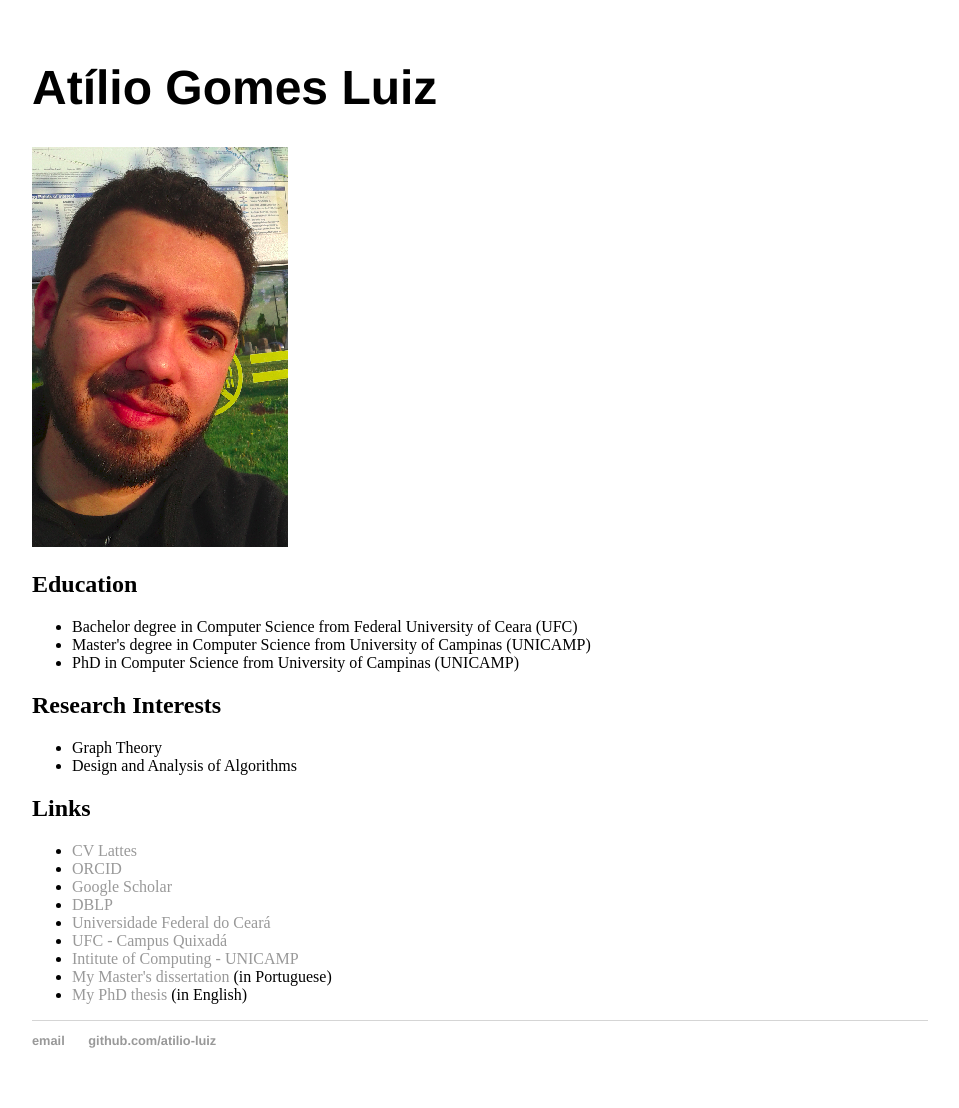
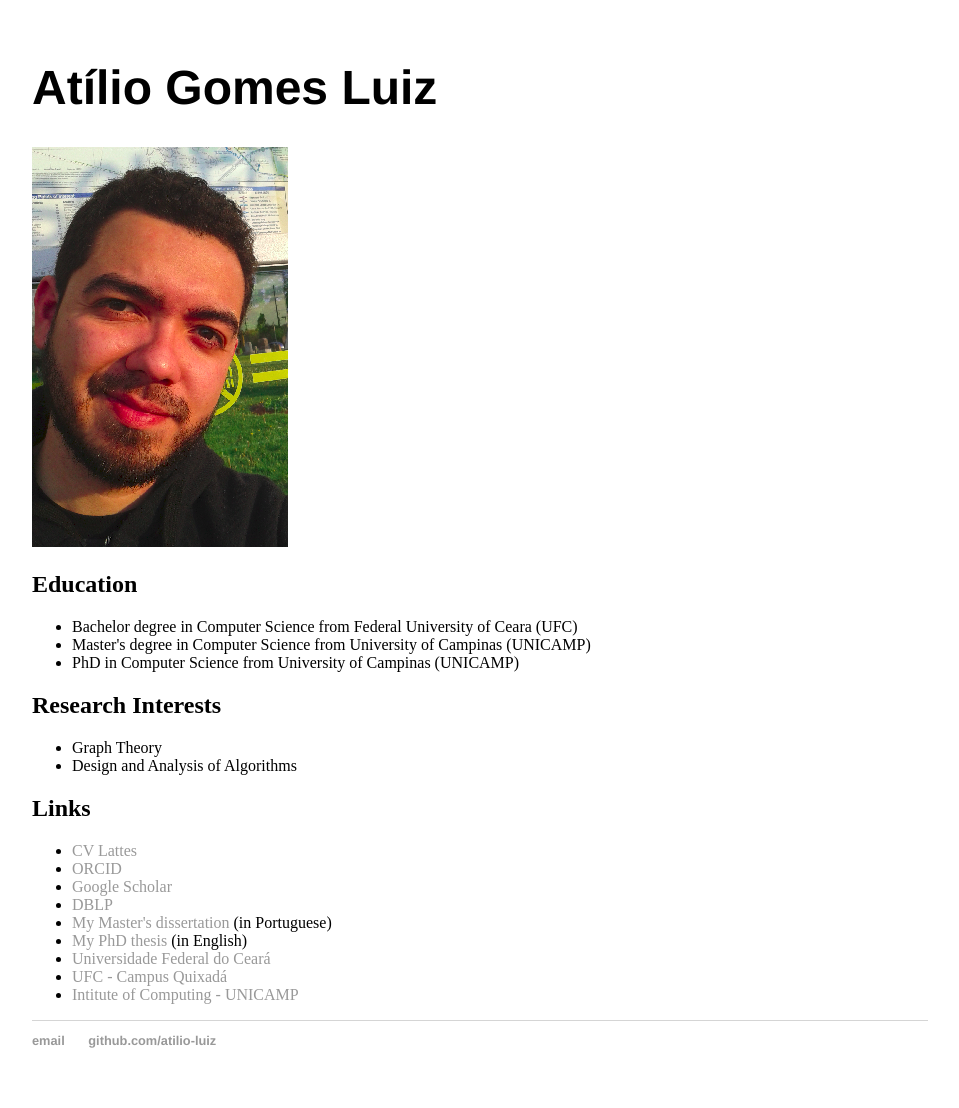
Before and after one commit to Atilio-Luiz/atilio-luiz.github.io, a Jekyll site: the page built from index.md, in a window 1280 px wide. Shown: the whole page, without its empty margins (160-1119 px from the left). Built offline with Jekyll 4.4.1, drawn with Linux system fonts in a browser that asks for light colours.

```diff
--- a/index.md
+++ b/index.md
@@ -23,10 +23,11 @@ title: Atílio Luiz - UFC-Quixadá
             <li><a href="https://orcid.org/0000-0002-6177-403X" title="Google Scholar" target="_blank">ORCID</a></li>
             <li><a href="https://scholar.google.com.br/citations?user=SoW-AFAAAAAJ&hl=pt-BR&oi=ao&hl=pt-BR" title="Google Scholar" target="_blank">Google Scholar</a></li>
 		    <li><a href="https://dblp.uni-trier.de/pers/hd/l/Luiz:At=iacute=lio_G=" target="_blank">DBLP</a></li>
+		    <li><a href="http://repositorio.unicamp.br/jspui/handle/REPOSIP/275526" target="_blank">My Master's dissertation</a> (in Portuguese)</li>
+		    <li><a href="http://repositorio.unicamp.br/jspui/handle/REPOSIP/332078" target="_blank">My PhD thesis</a> (in English)</li>
 		    <li><a href="http://www.ufc.br" title="UFC" target="_blank">Universidade Federal do Ceará</a></li>
 		    <li><a href="https://www.quixada.ufc.br" title="UFC Quixadá" target="_blank">UFC - Campus Quixadá</a></li>
 		    <li><a href="http://www.ic.unicamp.br/" target="_blank">Intitute of Computing - UNICAMP</a></li>
-		    <li><a href="http://repositorio.unicamp.br/jspui/handle/REPOSIP/275526" target="_blank">My Master's dissertation</a> (in Portuguese)</li>
-		    <li><a href="http://repositorio.unicamp.br/jspui/handle/REPOSIP/332078" target="_blank">My PhD thesis</a> (in English)</li>
+
 	    </ul>
 </div><!-- /.blurb -->
```
